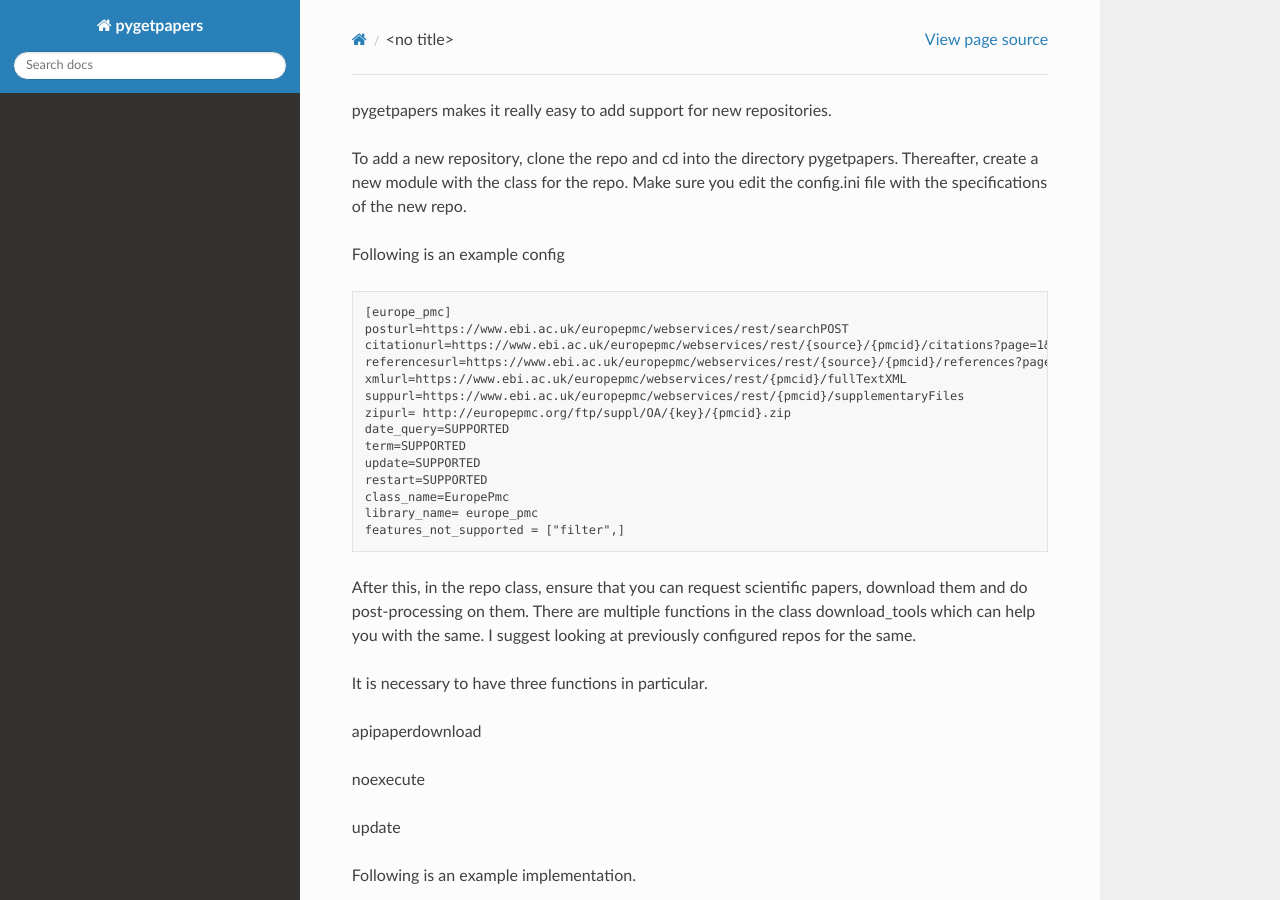
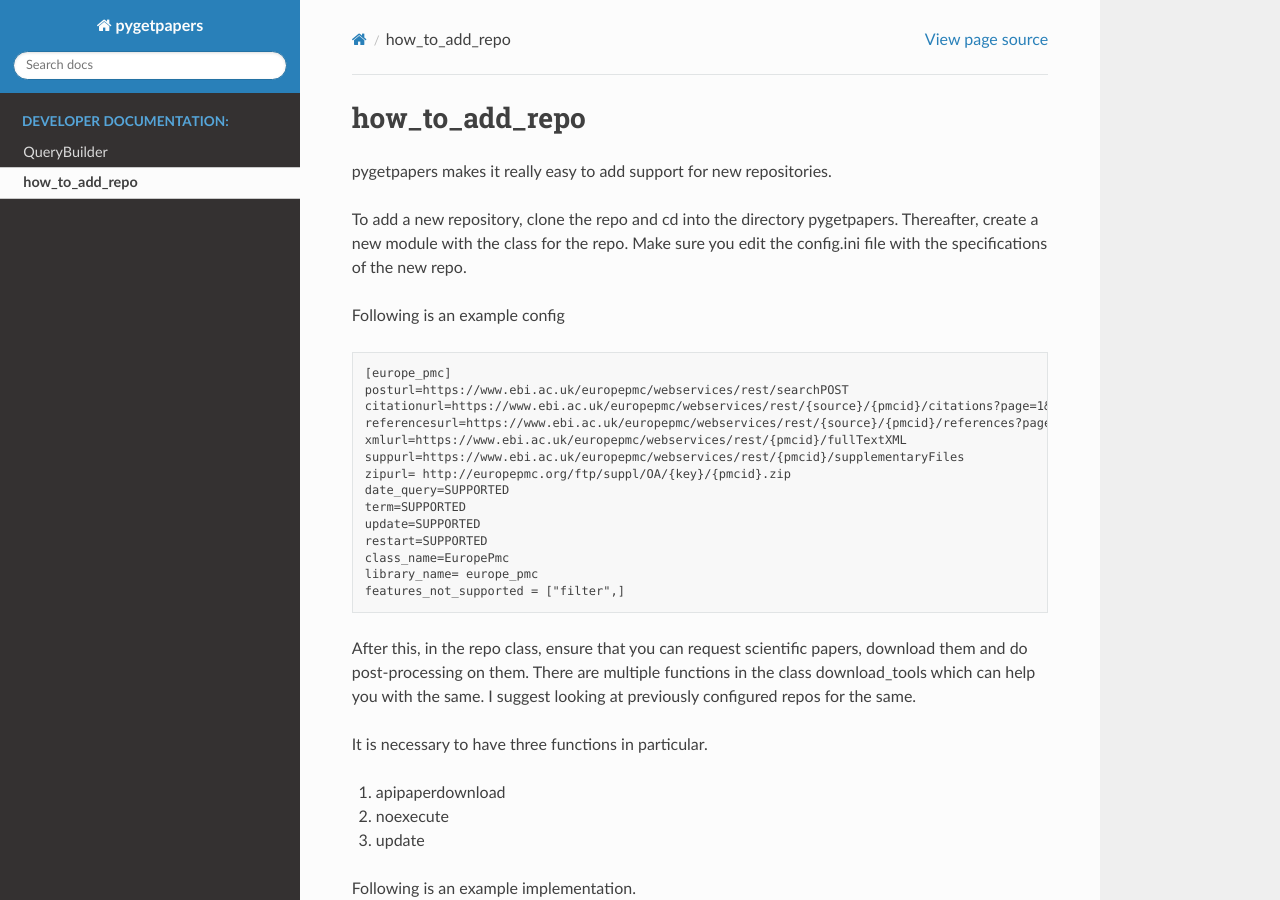
Before and after one commit to petermr/pygetpapers, a Sphinx documentation site: the page built from docs/source/how_to_add_repo.rst, in a window 1280 px wide and 900 px high. Built offline with Sphinx 7.4.7 and the Read the Docs theme 2.0.0, drawn with Linux system fonts in a browser that asks for light colours; pages that are not in the unit, such as notebooks, are missing from menus.

Commit message:
added docs

```diff
--- a/docs/source/how_to_add_repo.rst
+++ b/docs/source/how_to_add_repo.rst
@@ -1,2 +1,5 @@
+how_to_add_repo
+==============================
+
 .. include:: ../../resources/how_to_add_new_repositories.md
    :parser: myst_parser.sphinx_
```
Also changed, not shown: docs/source/index.rst (+5 -5 lines).
